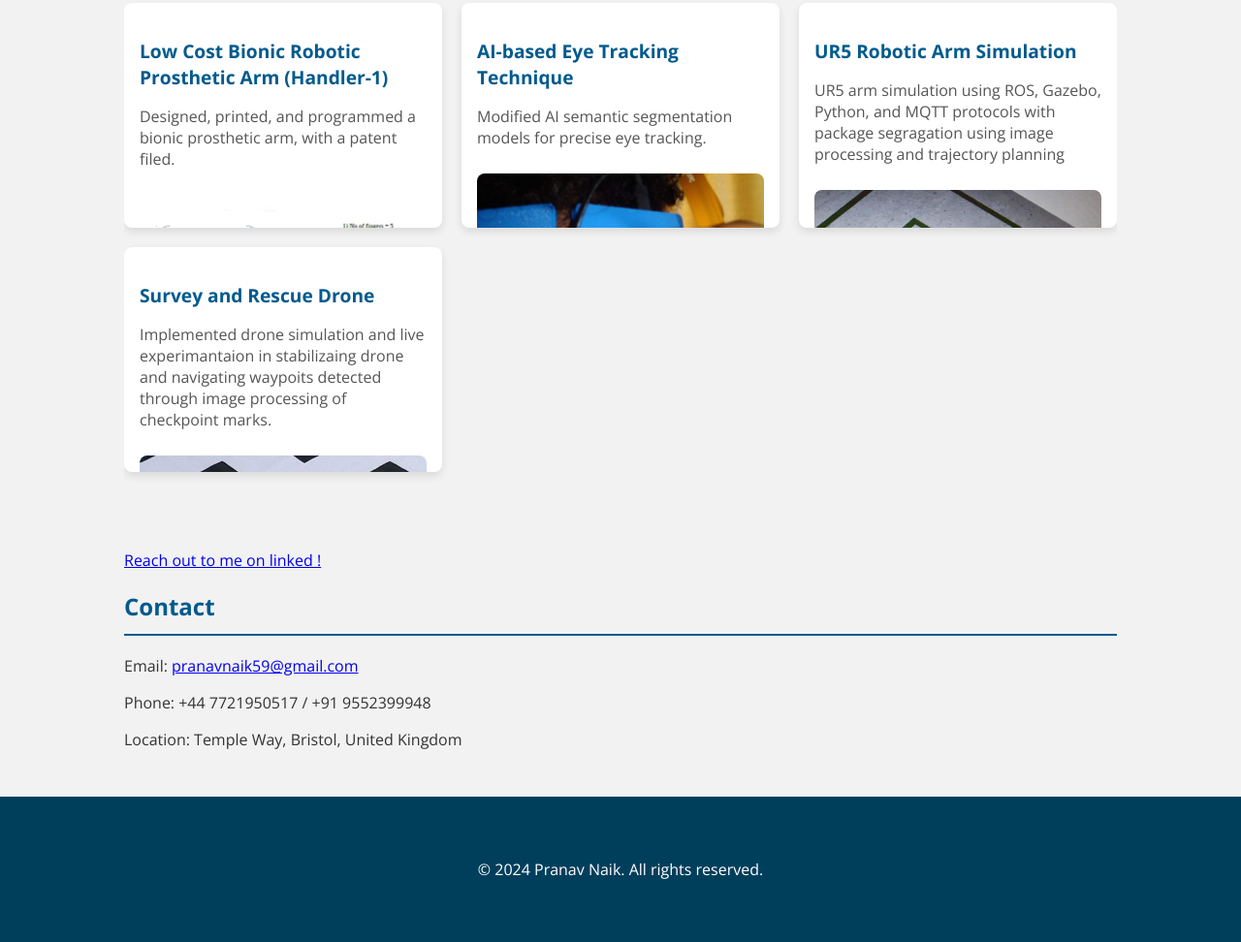
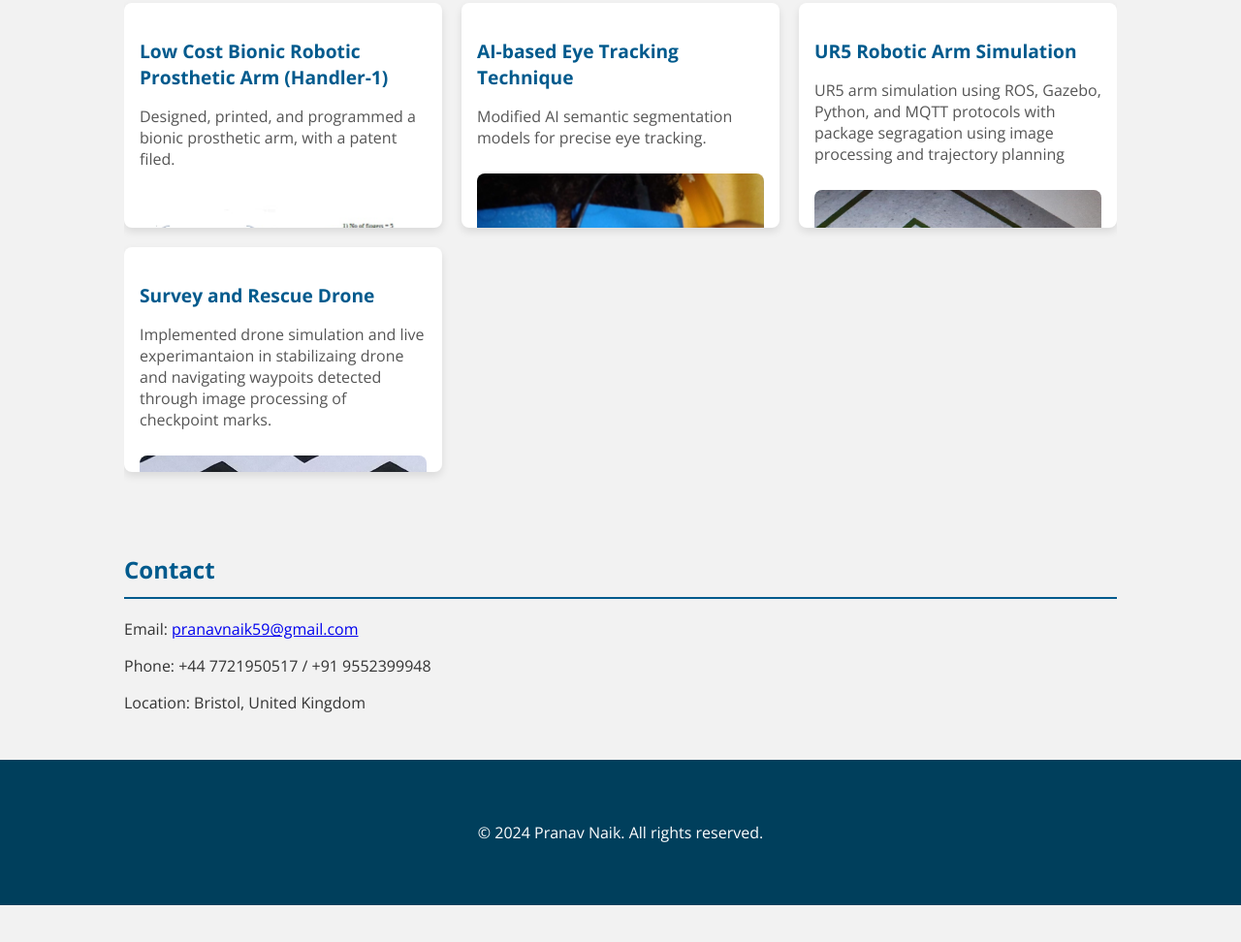
Before and after one commit to SilverArachnid/Pranav-s_Projects, a plain HTML site: page index.html in a window 1280 px wide. Shown: the part 1234-2206 px from the top of the page at 97% size. After the commit the page ends 2168 px from the top, so only its background shows below. Drawn offline with nearby package versions, Linux system fonts and the light colour scheme.

```diff
--- a/index.html
+++ b/index.html
@@ -99,15 +99,13 @@
 
     <section id="contact">
         <div class="container">
-
-            <div class="linkedin-block">
-                <div class="badge-base LI-profile-badge" data-locale="en_US" data-size="medium" data-theme="light" data-type="VERTICAL" data-vanity="pranav-naik-a49b081a7" data-version="v1"><a class="badge-base__link LI-simple-link" href="https://uk.linkedin.com/in/pranav-naik-a49b081a7?trk=profile-badge">Reach out to me on linked !</a></div>
-            </div>
             <h2>Contact</h2>
             <p>Email: <a href="mailto:pranavnaik59@gmail.com">pranavnaik59@gmail.com</a></p>
             <p>Phone: +44 7721950517 / +91 9552399948</p>
-            <p>Location: Temple Way, Bristol, United Kingdom</p>
-
+            <p>Location: Bristol, United Kingdom</p>
+            <div class="linkedin-block">
+                <div class="badge-base LI-profile-badge" data-locale="en_US" data-size="medium" data-theme="light" data-type="VERTICAL" data-vanity="pranav-naik-a49b081a7" data-version="v1"><a class="badge-base__link LI-simple-link" href="https://uk.linkedin.com/in/pranav-naik-a49b081a7?trk=profile-badge"></a></div>
+            </div>
         </div>
     </section>
 
```
